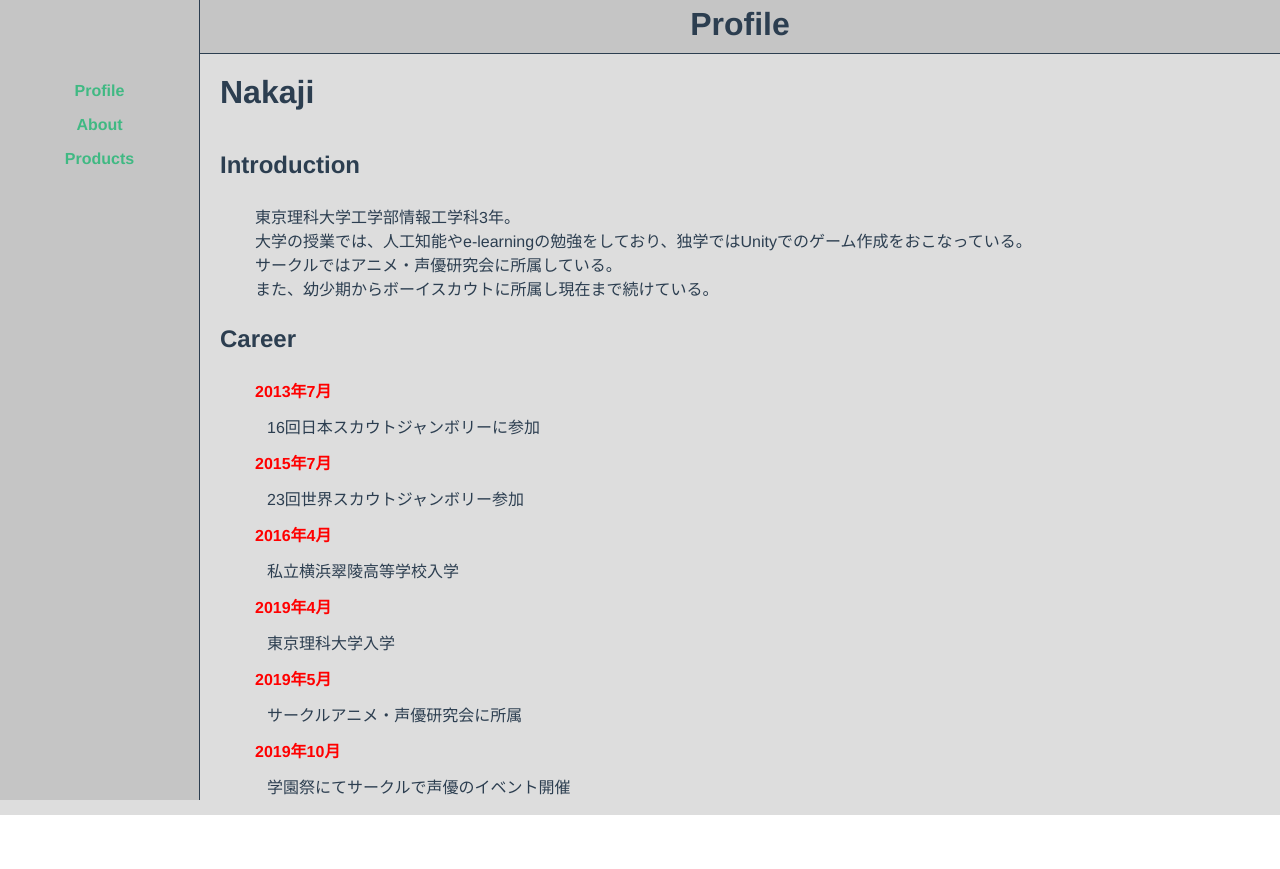
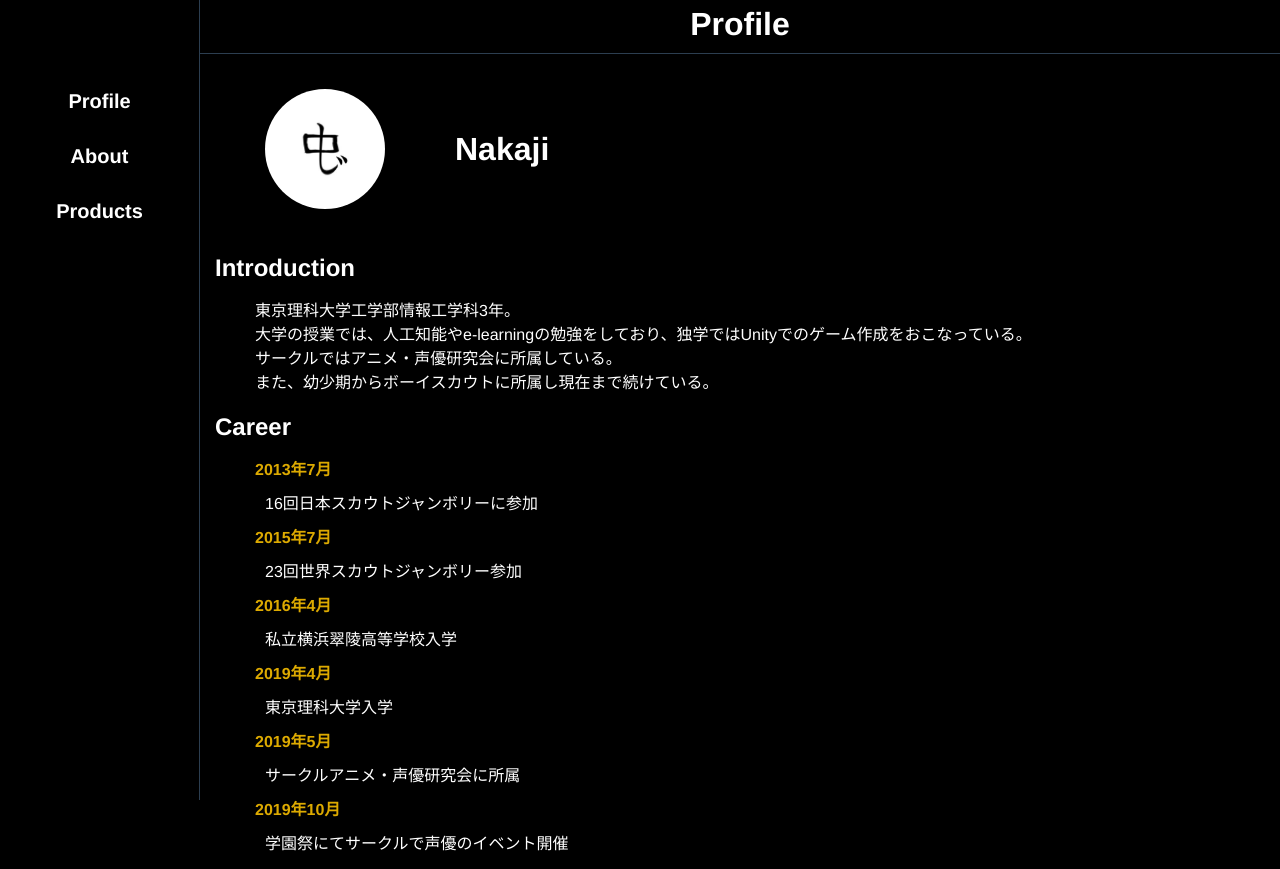
Before and after one commit to nakaji25/first_web, a Vue app: page / in a window 1280 px wide. Before the commit the page ends 815 px from the top, so only its background shows below. Built offline with nearby package versions, Linux system fonts and the light colour scheme.

Commit message:
デザイン変更

```diff
--- a/src/App.vue
+++ b/src/App.vue
@@ -2,11 +2,13 @@
   <div id="app">
     <div class="app-container">
       <sidebar></sidebar>
+      <header class="header-container">
+        <h1>{{ this.$route.name }}</h1>
+      </header>
       <div class="page-container">
-        <header class="header-container">
-          <h1>{{ this.$route.name }}</h1>
-        </header>
-        <router-view />
+        <transition name="fade">
+          <router-view />
+        </transition>
       </div>
     </div>
   </div>
@@ -28,29 +30,42 @@ export default {
   min-height: 100vh;
 }
 .page-container {
-  background: #ddd;
+  padding-top: 54px;
+  background: #000000;
   text-align: left;
 }
 
 .header-container {
+  position: fixed;
+  top: 0;
   height: 54px;
+  min-width: 100vw;
   margin-top: 0px;
   padding: 6px;
-  background-color: rgba(197, 197, 197, 1);
+  background-color: #000000;
   border-bottom: solid 1px #2c3e50;
   text-align: center;
 }
 
 @media screen and (min-width: 720px) {
+  .header-container {
+    margin-left: 200px;
+    min-width: calc(100vw - 200px);
+  }
   .page-container {
     padding-left: 200px;
   }
 }
 
 * {
-  box-sizing: inherit;
   margin: 0;
   padding: 0;
+}
+*,
+:after,
+:before {
+  background-repeat: no-repeat;
+  box-sizing: inherit;
 }
 
 #app {
@@ -58,8 +73,8 @@ export default {
   -webkit-font-smoothing: antialiased;
   -moz-osx-font-smoothing: grayscale;
   text-align: center;
-  color: #2c3e50;
-  background: #ddd;
+  color: #fff;
+  background: #000;
   box-sizing: border-box;
 }
 
@@ -69,10 +84,26 @@ export default {
 
 #nav a {
   font-weight: bold;
-  color: #2c3e50;
+  color: #fff;
 }
 
 #nav a.router-link-exact-active {
-  color: #42b983;
+  color: #fff;
+}
+
+.fade-enter-active {
+  transition: opacity 1s;
+  opacity: 0;
+}
+.fade-enter-to {
+  opacity: 1;
+}
+
+.fade-leave-active {
+  transition: opacity 3s;
+  opacity: 1;
+}
+.fade-leave-to {
+  opacity: 0;
 }
 </style>
--- a/src/components/Navlist.vue
+++ b/src/components/Navlist.vue
@@ -20,18 +20,20 @@
 }
 .nav-list-item {
   list-style: none;
-  padding: 8px 0;
+  padding: 4px 0;
 }
 .nav-list-item a {
-  color: #40b983;
+  color: #fff;
   text-decoration: none;
   display: inline-block;
   width: 100%;
-  font-size: 16px;
+  font-size: 20px;
   font-weight: 700;
+  padding: 12px 0;
+  border-radius: 32px;
 }
 .nav-list-item a:hover {
-  background: #40b983;
+  background: #da0;
   opacity: 0.8;
   color: #fff;
 }
--- a/src/components/Sidebar.vue
+++ b/src/components/Sidebar.vue
@@ -79,7 +79,7 @@ export default {
   left: 20px;
   width: 32px;
   height: 2px;
-  background: #333333;
+  background: #fff;
   text-align: center;
 }
 
@@ -108,6 +108,7 @@ export default {
   transition: 0.4s ease;
 }
 .sidebar-container {
+  z-index: 2;
   position: fixed;
   top: 0;
   bottom: 0;
@@ -115,7 +116,7 @@ export default {
   min-height: 100vh;
   padding: 4rem 1rem;
   border-right: solid 1px #2c3e50;
-  background: rgba(197, 197, 197, 1);
+  background: #000;
 }
 @media screen and (max-width: 720px) {
   .sidebar-container {
--- a/src/views/About.vue
+++ b/src/views/About.vue
@@ -1,5 +1,81 @@
 <template>
-  <div></div>
+  <div class="default-container">
+    <div class="title">
+      <h2>University</h2>
+    </div>
+    <div class="subtitle">
+      <h3>Course</h3>
+    </div>
+    <div class="main-container">
+      <h3>{{ course }}</h3>
+    </div>
+    <div class="subtitle">
+      <h3>Lessons</h3>
+    </div>
+    <div class="main-container">
+      <ul class="main-text" v-for="(value, key) in university" :key="key">
+        <li class="time">{{ value.grade }}</li>
+        <li class="text">{{ value.text }}</li>
+      </ul>
+    </div>
+    <div class="title">
+      <h2>Boy Scouts</h2>
+    </div>
+    <div class="main-container">
+      <h3>神奈川連盟横浜第8団</h3>
+    </div>
+  </div>
 </template>
 
-<style></style>
+<script lang="ts">
+import { defineComponent } from "vue";
+
+export default defineComponent({
+  data() {
+    return {
+      course: "東京理科大学 工学部 情報工学科",
+      university: [
+        {
+          grade: "1年生",
+          text: "基礎的な線形代数や物理学、統計学、HTML/cssを学習。",
+        },
+        { grade: "2年生", text: "線形代数の応用、アルゴリズム、C言語を学習。" },
+        {
+          grade: "3年生",
+          text: "Pythonでの画像変換、データマイニング、人工知能。R言語ではテキストマイニングなど。",
+        },
+      ],
+    };
+  },
+});
+</script>
+
+<style>
+.title {
+  padding-top: 15px;
+  padding-bottom: 10px;
+  padding-left: 15px;
+  padding-right: 15px;
+}
+.subtitle {
+  padding-top: 15px;
+  padding-bottom: 10px;
+  padding-left: 25px;
+}
+.main-container {
+  margin-left: 50px;
+  margin-right: 50px;
+  padding-left: 5px;
+  white-space: pre-line;
+}
+.main-text {
+  list-style: none;
+}
+.time {
+  font-weight: bold;
+  color: #da0;
+}
+.text {
+  padding: 10px;
+}
+</style>
--- a/src/views/Products.vue
+++ b/src/views/Products.vue
@@ -1,5 +1,15 @@
 <template>
-  <div></div>
+  <div class="default-container">
+    <div class="title">
+      <h2>Algorithm</h2>
+    </div>
+    <div class="title">
+      <h2>Unity</h2>
+    </div>
+    <div class="title">
+      <h2>C-Language</h2>
+    </div>
+  </div>
 </template>
 
 <style></style>
--- a/src/views/Profile.vue
+++ b/src/views/Profile.vue
@@ -1,7 +1,10 @@
 <template>
   <div class="default-container">
     <div class="title">
-      <h1>Nakaji</h1>
+      <div class="myinfo">
+        <img class="icon" src="@/assets/nakaji.svg" />
+        <h1>Nakaji</h1>
+      </div>
     </div>
     <div class="title">
       <h2>Introduction</h2>
@@ -27,7 +30,6 @@ import { defineComponent } from "vue";
 export default defineComponent({
   data() {
     return {
-      title: "Profile",
       introduction:
         "東京理科大学工学部情報工学科3年。\n 大学の授業では、人工知能やe-learningの勉強をしており、独学ではUnityでのゲーム作成をおこなっている。\n サークルではアニメ・声優研究会に所属している。\n また、幼少期からボーイスカウトに所属し現在まで続けている。",
       careers: [
@@ -45,7 +47,11 @@ export default defineComponent({
 
 <style>
 .title {
-  padding: 20px;
+  padding-top: 15px;
+  padding-bottom: 10px;
+  padding-left: 15px;
+  padding-right: 15px;
+  font-weight: bold;
 }
 .main-container {
   margin-left: 50px;
@@ -58,9 +64,33 @@ export default defineComponent({
 }
 .time {
   font-weight: bold;
-  color: red;
+  color: #da0;
 }
 .text {
   padding: 12px;
 }
+.icon {
+  width: 120px;
+  height: 120px;
+  border-radius: 50%;
+  margin: 20px 20px 20px 50px;
+}
+.myinfo {
+  display: flex;
+  align-items: center;
+}
+.myinfo h1 {
+  padding-left: 50px;
+}
+@media screen and (max-width: 720px) {
+  .icon {
+    margin: 20px;
+  }
+  .myinfo {
+    justify-content: center;
+  }
+  .myinfo h1 {
+    padding-left: 20px;
+  }
+}
 </style>
```
Also changed, not shown: src/router/index.ts (+2 -5 lines), src/assets/logo.png (deleted), src/assets/nakaji.svg (added).
